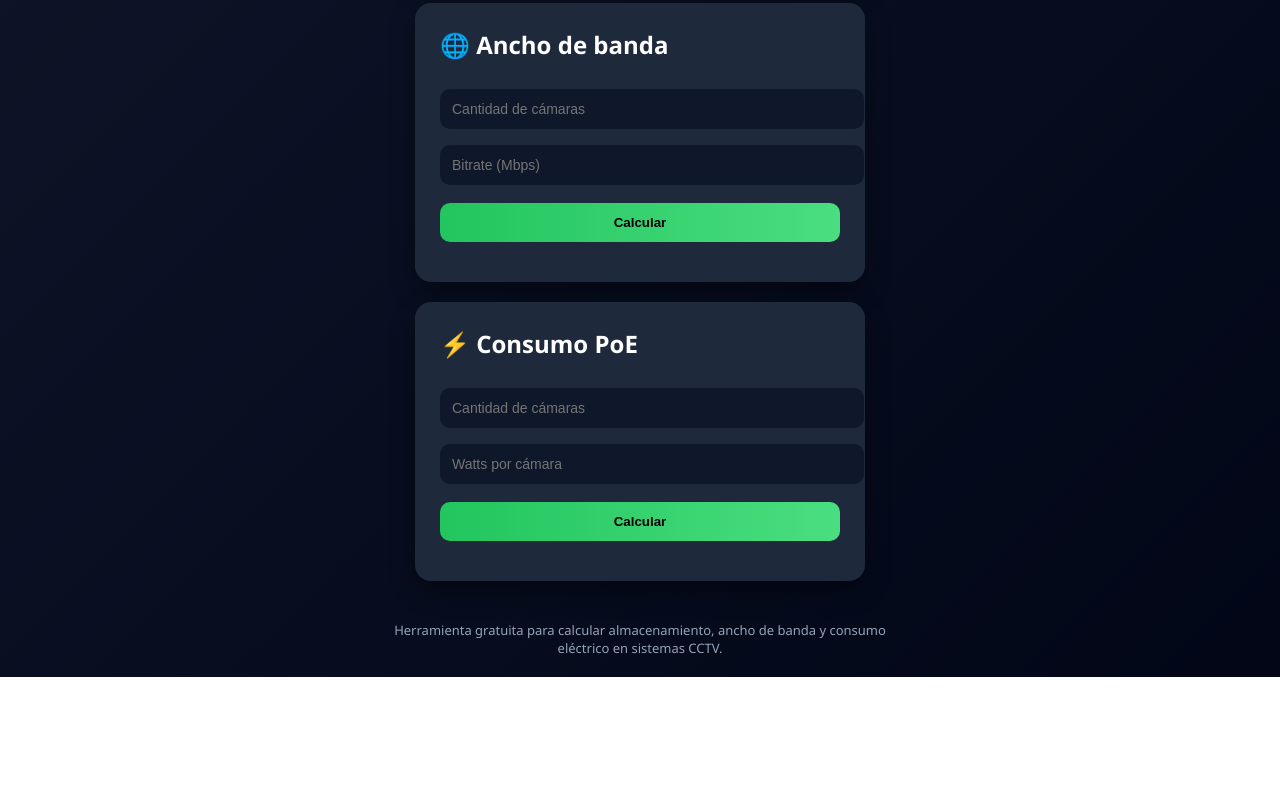
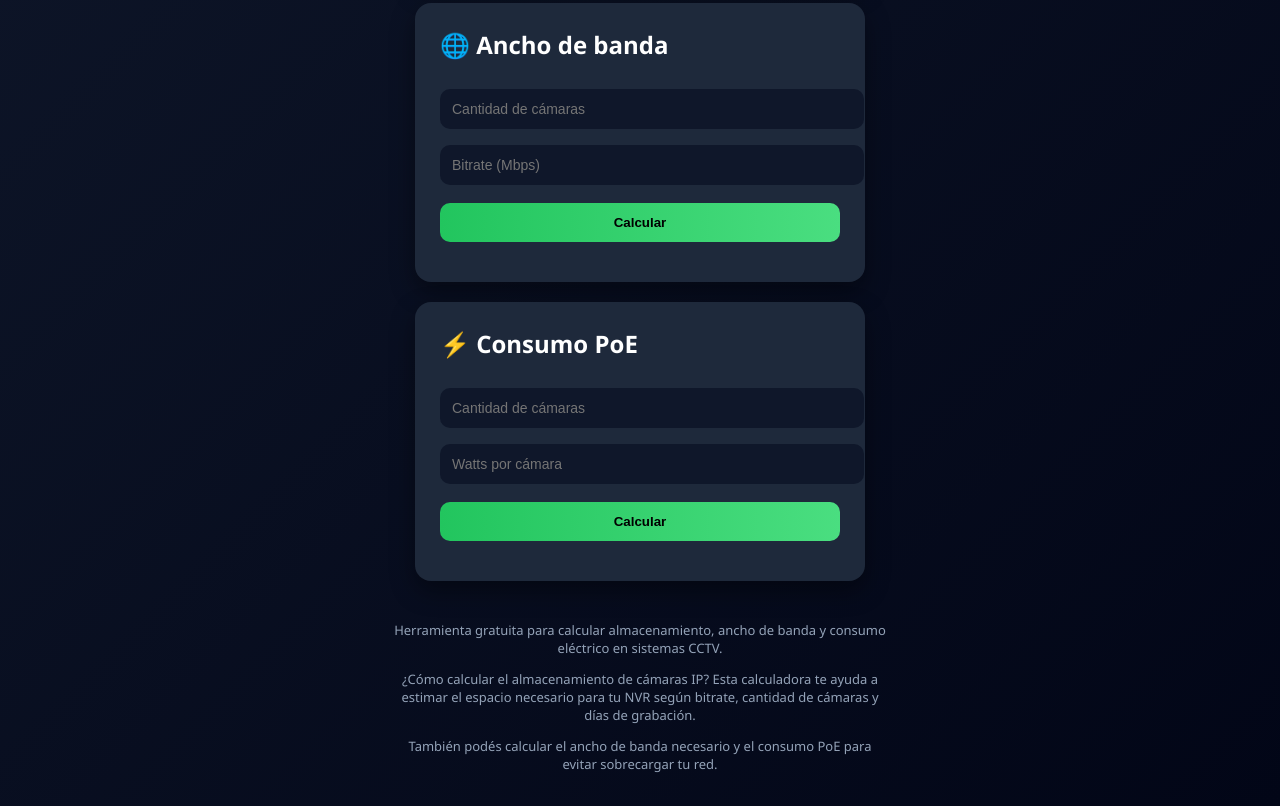
Before and after one commit to MEGimenezGaitan/CalculatorCCTV, a plain HTML site: page index.html in a window 1280 px wide. Shown: the part 450-1256 px from the top of the page. Before the commit the page ends 1127 px from the top, so only its background shows below. Drawn offline with Linux system fonts and the light colour scheme.

Commit message:
mejora diseño pro

```diff
--- a/index.html
+++ b/index.html
@@ -126,6 +126,14 @@
 
 <div class="info">
   Herramienta gratuita para calcular almacenamiento, ancho de banda y consumo eléctrico en sistemas CCTV.
+
+  <p>
+  ¿Cómo calcular el almacenamiento de cámaras IP? Esta calculadora te ayuda a estimar el espacio necesario para tu NVR según bitrate, cantidad de cámaras y días de grabación.
+  </p>
+
+  <p>
+  También podés calcular el ancho de banda necesario y el consumo PoE para evitar sobrecargar tu red.
+  </p>
 </div>
 
 <script>
```
